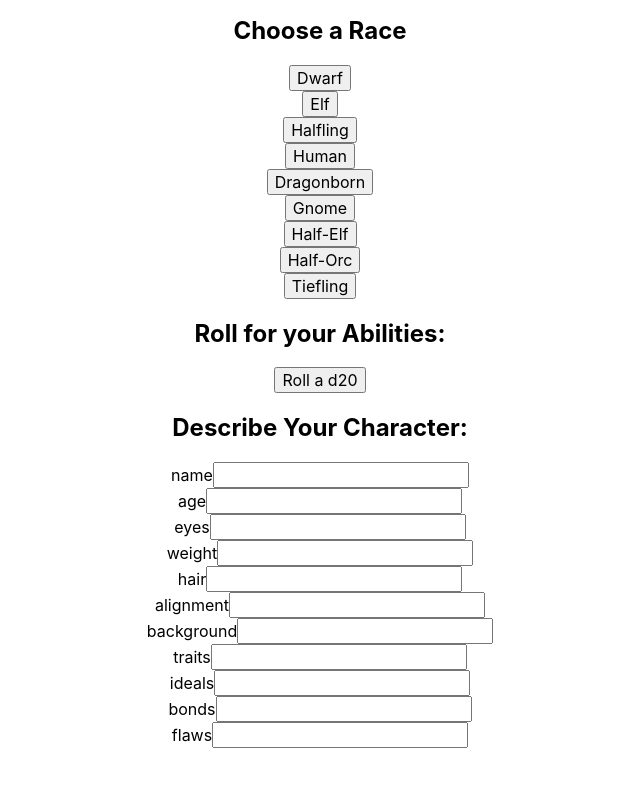
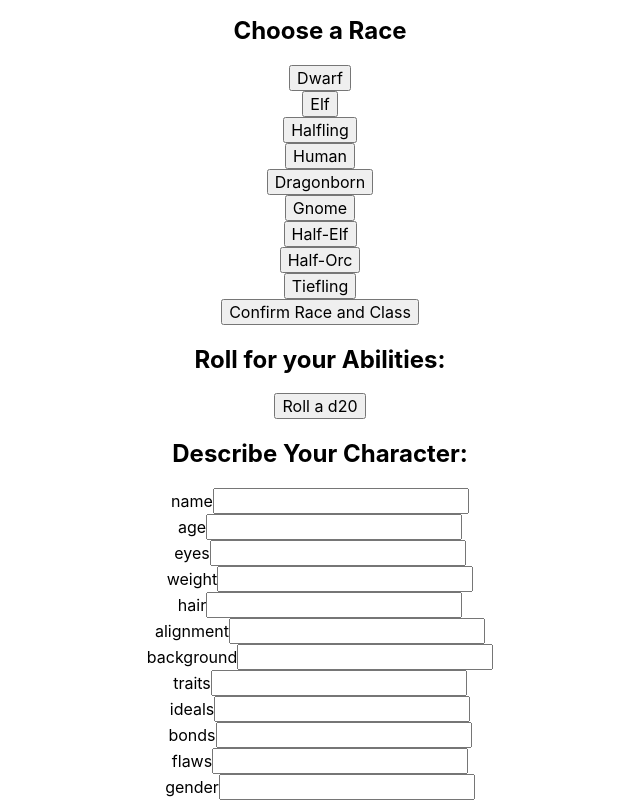
Before and after one commit to sjlowchappell/dnd-character-creator, a React (Create React App) app: page / in a window 1280 px wide. Shown: the part 447-1247 px from the top of the page, without its empty margins (320-960 px from the left). Before the commit the page ends 1195 px from the top, so only its background shows below. Built offline with nearby package versions, Linux system fonts and the light colour scheme.

Commit message:
Added a gender descriptor

```diff
--- a/src/App.js
+++ b/src/App.js
@@ -130,6 +130,7 @@ class App extends Component {
 				{ descriptor: 'ideals', value: '' },
 				{ descriptor: 'bonds', value: '' },
 				{ descriptor: 'flaws', value: '' },
+				{ descriptor: 'gender', value: '' },
 			],
 			equipment: {
 				equipped: {
@@ -171,11 +172,16 @@ class App extends Component {
 			console.log('All abilities rolled for!');
 		}
 	};
-
 	charName = e => {
 		this.setState({
 			name: e.target.value,
 		});
+	};
+	confirmed = () => {
+		// // Make axios call to get class info
+		// const getClass = () => {};
+		// // Make axios call to get race info
+		// const getRace = () => {};
 	};
 	charDescription = e => {
 		const description = this.state.description;
@@ -194,8 +200,10 @@ class App extends Component {
 				<h1>DND Character Creator</h1>
 				<CharacterCustomizer name={'Class'} onClick={this.handleClick} list={classes} />
 				<CharacterCustomizer name={'Race'} onClick={this.handleClick} list={races} />
+				<div>
+					<button onClick={this.confirmed}>Confirm Race and Class</button>
+				</div>
 				<Abilities onClick={this.getAbilities} abilities={this.state.abilities.initialRolls} />
-
 				<Description descriptors={this.state.description} onChange={this.charDescription} />
 			</div>
 		);
```
